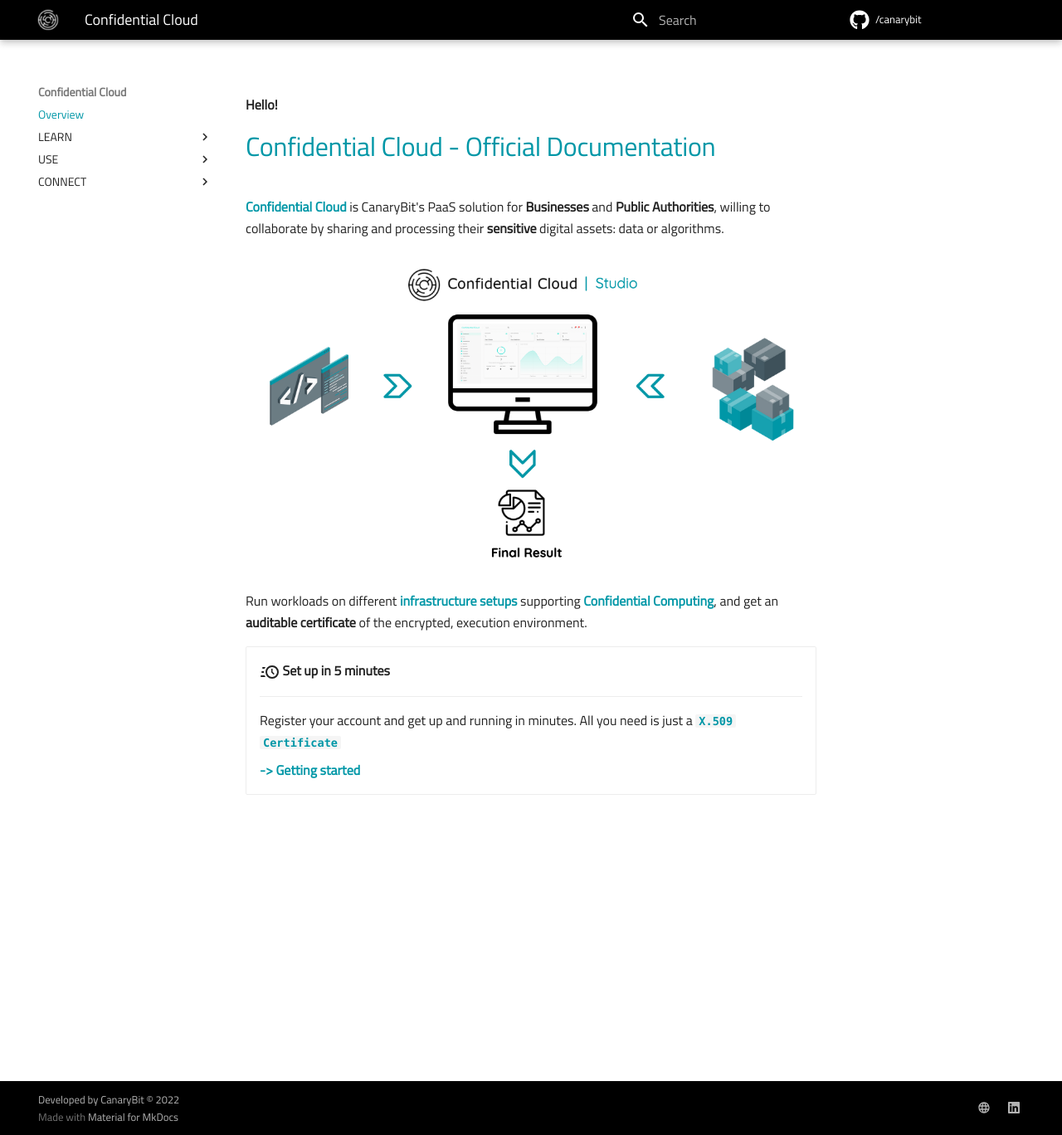
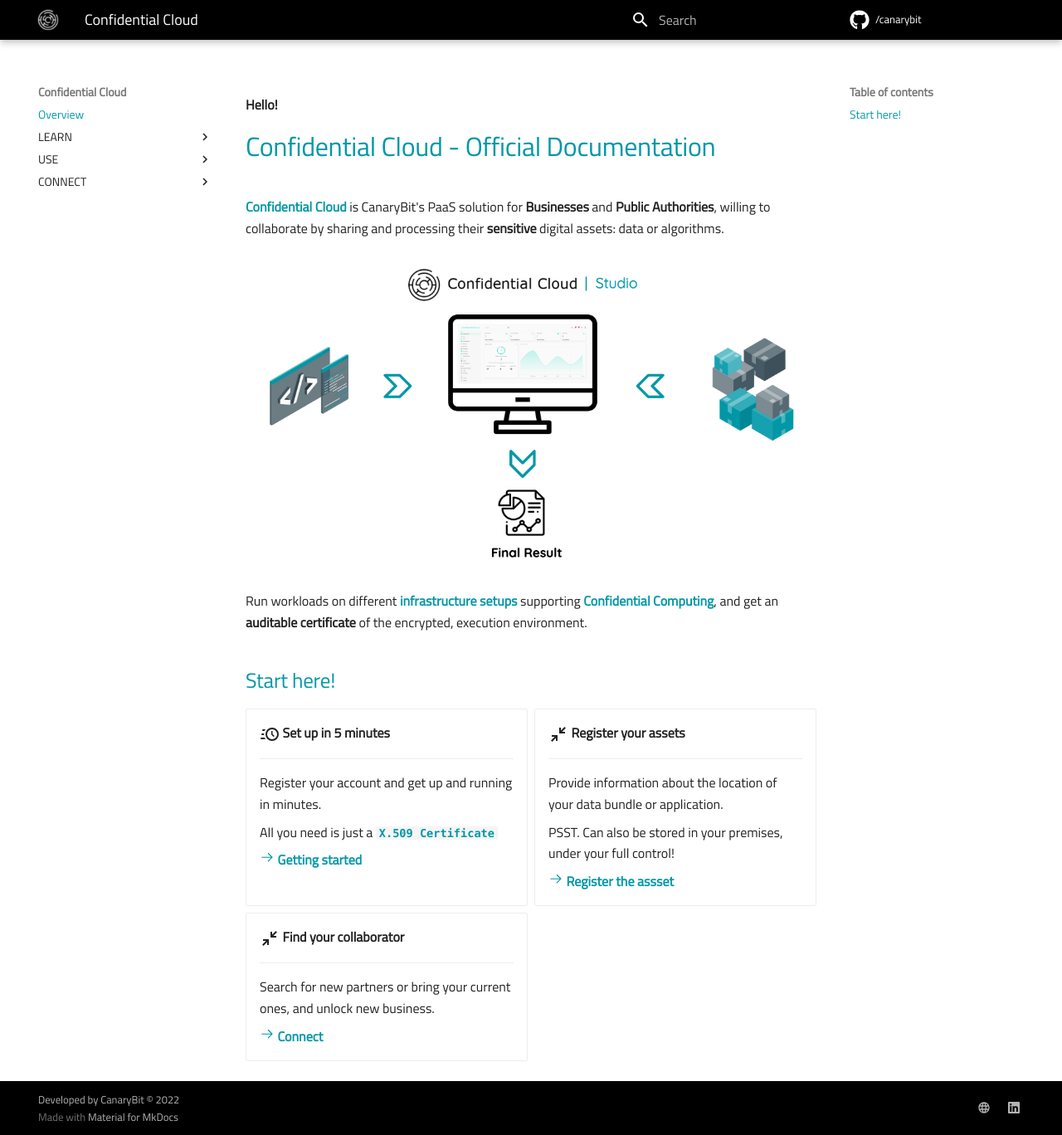
Before and after one commit to canarybit/cc-docs, an MkDocs documentation site: the page built from docs/index.md, in a window 1280 px wide and 1368 px high. Shown: the whole window at 83% size. Built offline with MkDocs 1.6.1 and Material for MkDocs 9.7.7, drawn with Linux system fonts in a browser that asks for light colours.

Commit message:
Adds content

```diff
--- a/docs/index.md
+++ b/docs/index.md
@@ -8,6 +8,8 @@
 
 Run workloads on different [infrastructure setups](infrastructure.md) supporting [Confidential Computing](https://www.canarybit.eu/what-is-confidential-computing-and-why-should-i-care/), and get an **auditable certificate** of the encrypted, execution environment.
 
+## Start here!
+
 <div class="grid cards" markdown>
 <!-- https://squidfunk.github.io/mkdocs-material/reference/grids/#using-card-grids !-->
 
@@ -16,8 +18,28 @@
     ---
 
     Register your account and get up and running in minutes.
+
     All you need is just a [`X.509 Certificate`](https://docs.confidentialcloud.io/x509_certificate/)
 
-    [-> Getting started](https://demo.confidentialcloud.io/signup)
+    [:octicons-arrow-right-24: Getting started](https://demo.confidentialcloud.io/signup)
+
+-   :material-arrow-collapse:{ .lg .middle } __Register your assets__
+
+    ---
+
+    Provide information about the location of your data bundle or application.
+
+    PSST. Can also be stored in your premises, under your full control!
+
+    [:octicons-arrow-right-24: Register the assset](https://demo.confidentialcloud.io/)
+
+-   :material-arrow-collapse:{ .lg .middle } __Find your collaborator__
+
+    ---
+
+    Search for new partners or bring your current ones, and unlock new business.
+
+    [:octicons-arrow-right-24: Connect](https://demo.confidentialcloud.io/)
+
 
 </div>
--- a/mkdocs.yml
+++ b/mkdocs.yml
@@ -67,10 +67,10 @@
     - 'X.509 Certificate': 'x509_certificate.md'
     - MULTI-PARTY COLLABORATION:
       - 'Login': http://demo.confidentialcloud.io" target="_blank
-    - ENVIRONMENT ORCHESTRATION:
+    - ORCHESTRATION:
       - 'Deploy a Confidential VM' : http://demo.confidentialcloud.io" target="_blank
       - 'Deploy a Confidential Containers': http://demo.confidentialcloud.io" target="_blank
-    - ENVIRONMENT VERIFICATION:
+    - VERIFICATION:
       - 'Collect the report' : http://demo.confidentialcloud.io" target="_blank
       - 'Verify the report': http://demo.confidentialcloud.io" target="_blank
     #- 'Add your Dataset / Application': []
```
